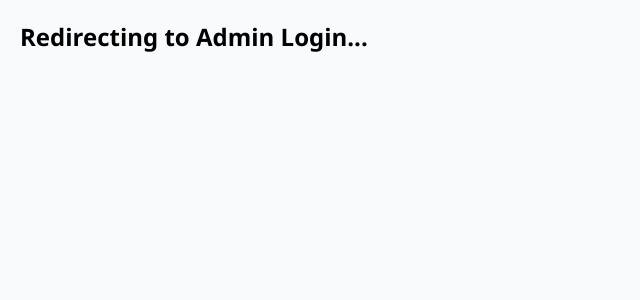
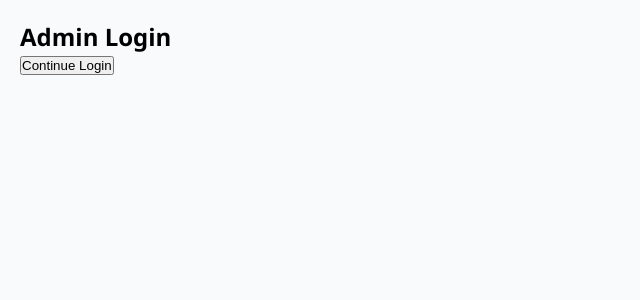
Before and after one commit to pankajkarmankar1-sys/Kisansetu2026, a Next.js app: page /admin/login in a window 1280 px wide. Before the commit this address had no page. Shown: the top 300 px of the page, without its empty margins (0-640 px from the left). Built offline with nearby package versions, Linux system fonts and the light colour scheme.

Commit message:
Refactor AdminLogin component for better flow

```diff
--- a/pages/admin/login.jsx
+++ b/pages/admin/login.jsx
@@ -1,13 +1,24 @@
-import { useEffect } from "react";
 import { useRouter } from "next/router";
 
 export default function AdminLogin() {
+
   const router = useRouter();
 
-  useEffect(() => {
-    localStorage.setItem("role", "admin");
-    router.replace("/login");
-  }, []);
+  return (
+    <div style={{ padding: 20 }}>
 
-  return <h2 style={{ padding: 20 }}>Redirecting to Admin Login...</h2>;
+      <h2>
+        Admin Login
+      </h2>
+
+      <button
+        onClick={() => {
+          router.replace("/login");
+        }}
+      >
+        Continue Login
+      </button>
+
+    </div>
+  );
 }
```
